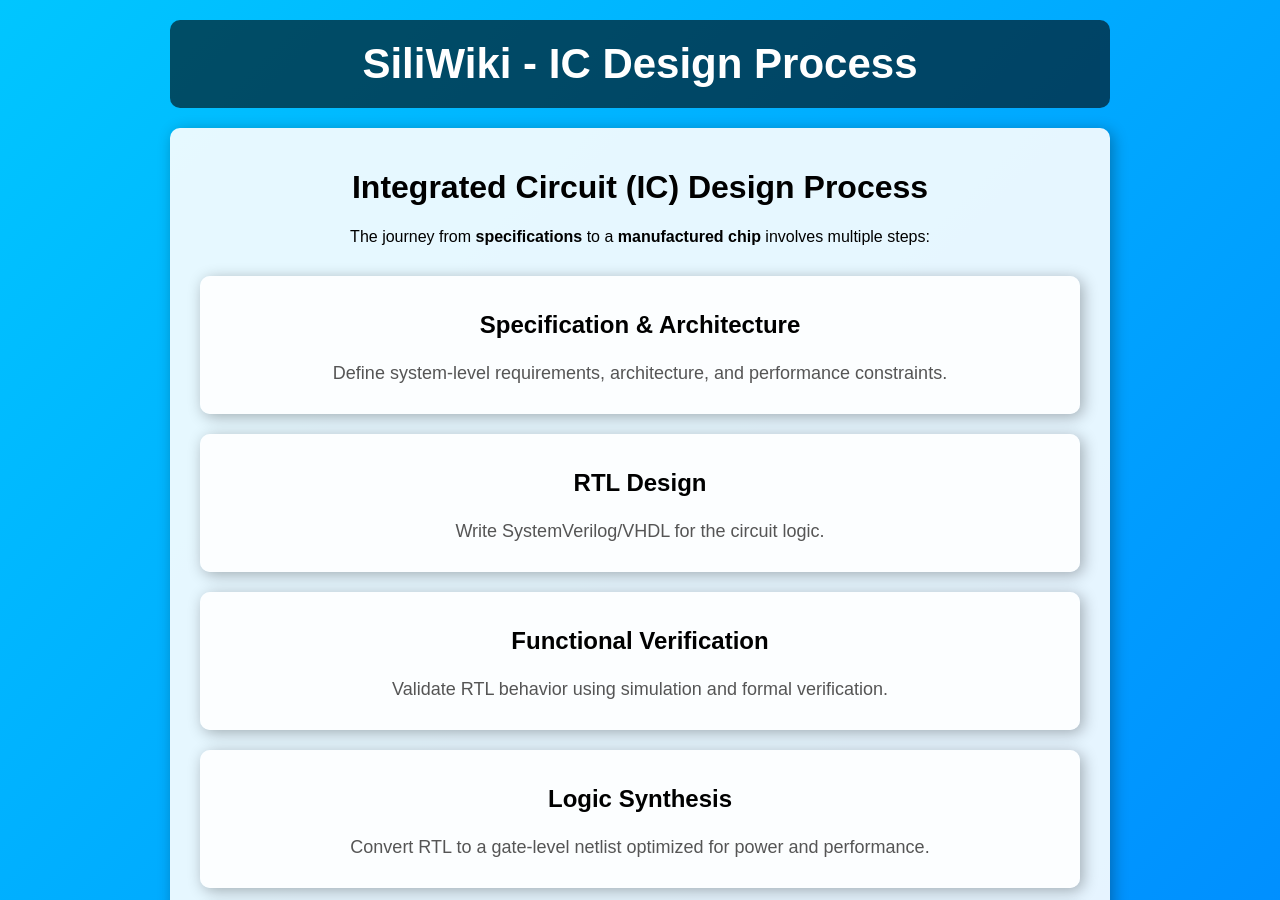
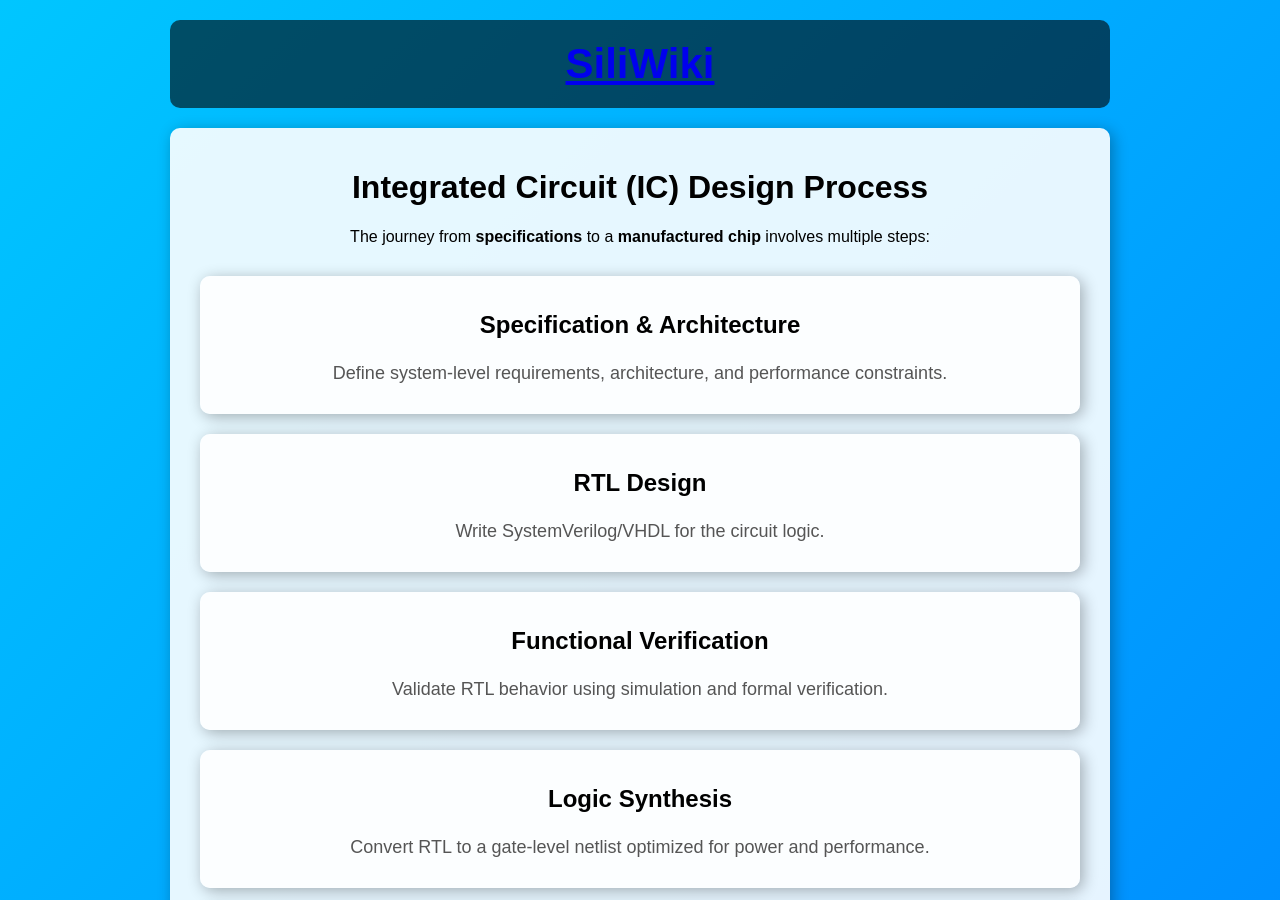
Before and after one commit to danielthurmond/SiliWiki, a Jekyll site: the page built from index.md, in a window 1280 px wide and 900 px high. Built offline with Jekyll 4.4.1, drawn with Linux system fonts in a browser that asks for light colours.

Commit message:
Update default.html

```diff
--- a/_layouts/default.html
+++ b/_layouts/default.html
@@ -8,7 +8,7 @@
 </head>
 <body>
     <header>
-        <h1>{{ page.title }}</h1>
+        <h1><a href="/">SiliWiki</a></h1>
     </header>
     <main>
         {{ content }}
```
